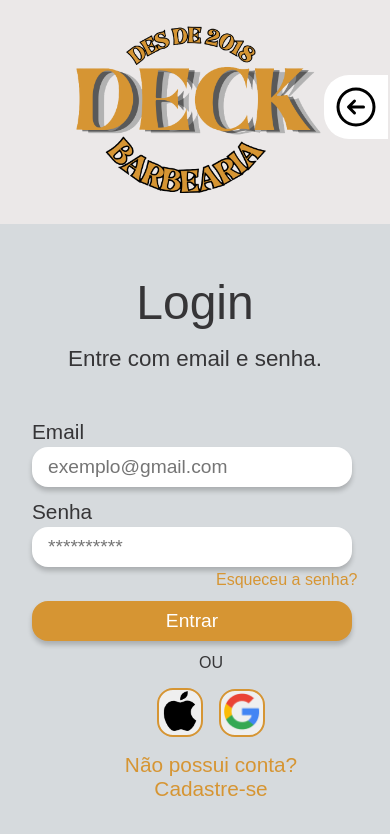
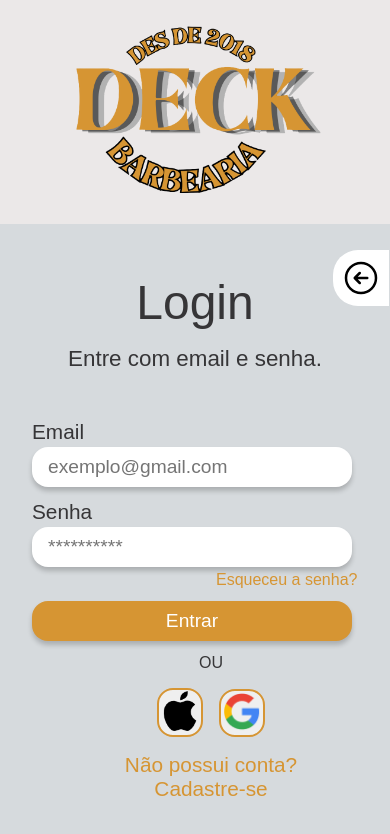
Before and after one commit to biellil/CorteFacil, a React (Vite) app: page / in a window 390 px wide. Shown: the top 834 px of the page. Built offline with nearby package versions, Linux system fonts and the light colour scheme; a web font is replaced by a local one.

Commit message:
style: 📱 responsivo tela LoginPage e SignupPage

```diff
--- a/src/components/Themeselection/styles.ts
+++ b/src/components/Themeselection/styles.ts
@@ -4,7 +4,7 @@ export const Sectiontema = styled.nav`
   position: fixed;
 
   top: 75px;
-  right: 2px;
+  right: 1px;
 
   cursor: pointer;
   background-color: var(--button);
@@ -13,7 +13,7 @@ export const Sectiontema = styled.nav`
   display: flex;
   align-items: center;
   justify-content: center;
-  transition: 5s;
+
   button {
     margin: 0.5rem;
     display: flex;
@@ -27,18 +27,26 @@ export const Sectiontema = styled.nav`
       height: 3rem;
     }
   }
+  @media (max-width: 425px) {
+    top: 250px;
+    button {
+      svg {
+        width: 2.5rem;
+        height: 2.5rem;
+      }
+    }
+  }
 `
 
 export const SectiontemaLeft = styled.nav`
   position: fixed;
 
   top: 75px;
-  left: 2px;
+  left: 1px;
 
   cursor: pointer;
   background-color: var(--button);
   border-radius: 0px 25px 25px 0px;
-  transition: 5s;
   display: flex;
   align-items: center;
   justify-content: center;
@@ -51,8 +59,18 @@ export const SectiontemaLeft = styled.nav`
     background: none;
     transition: 5s;
     svg {
-      width: 3rem;
+      height: 3rem;
       height: 3rem;
     }
   }
+  @media (max-width: 425px) {
+    top: 35px;
+
+    button {
+      svg {
+        width: 2.5rem;
+        height: 2.5rem;
+      }
+    }
+  }
 `
```
